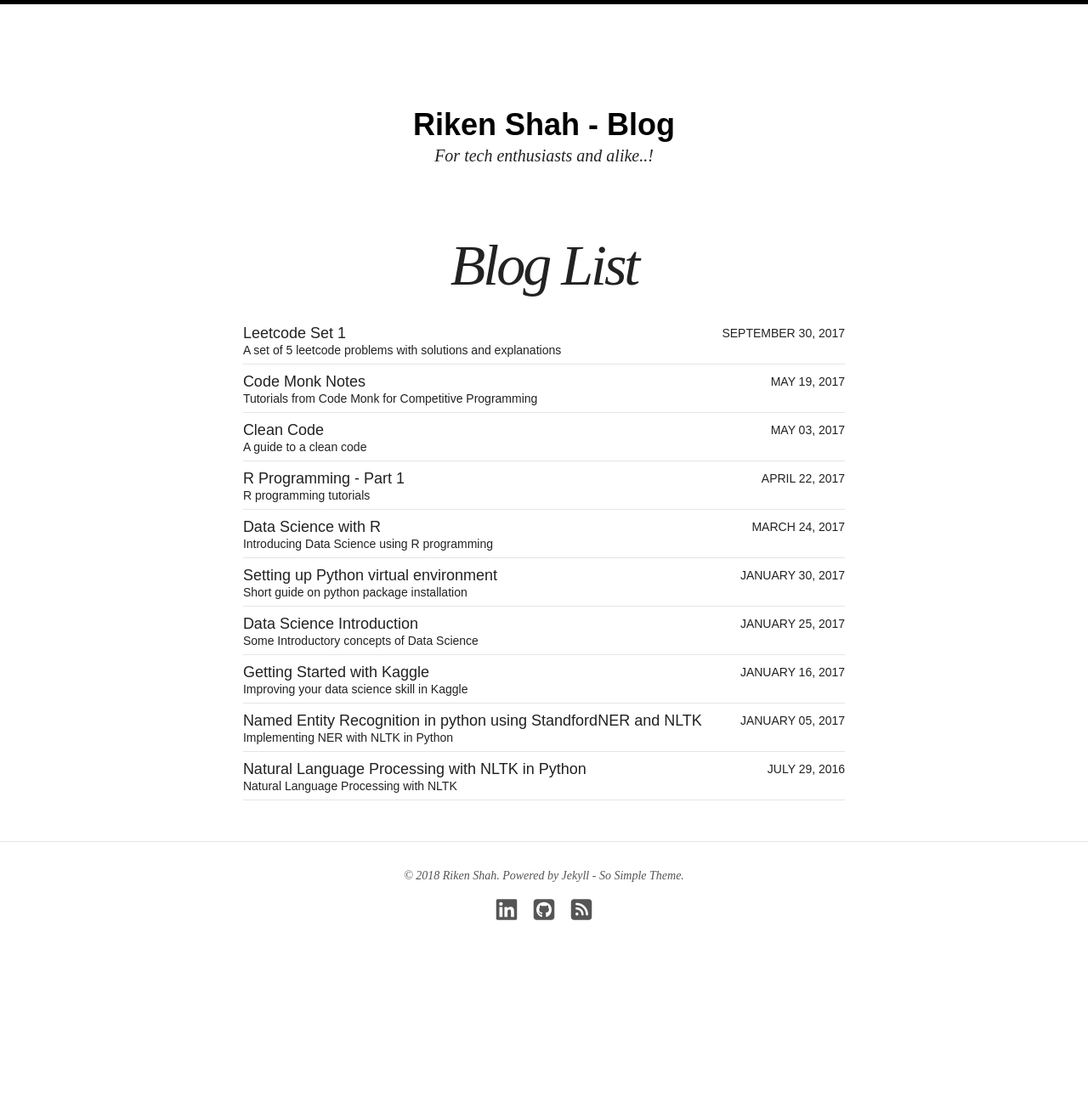
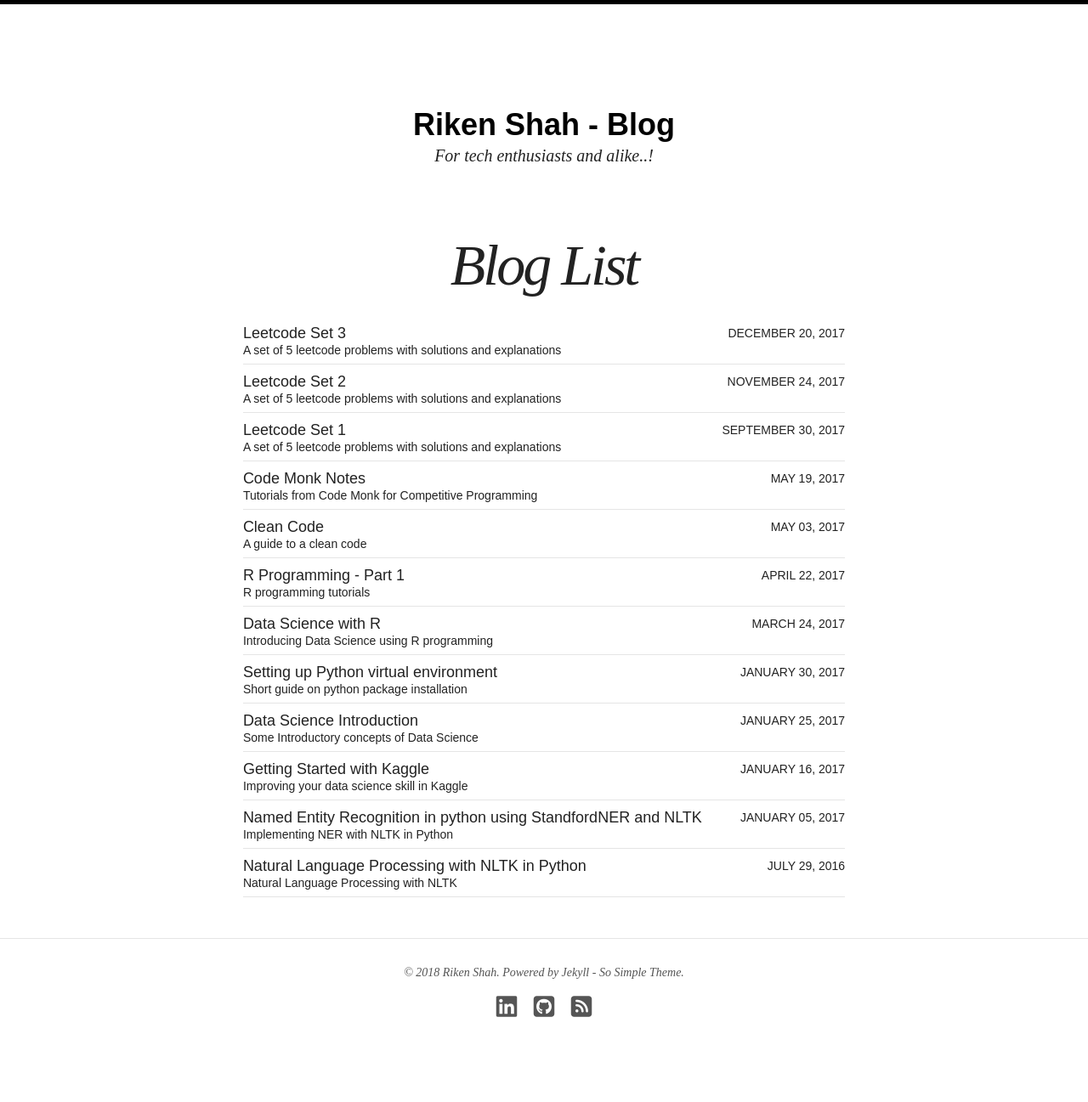
Before and after one commit to rikenshah/rikenshah.github.io, a Jekyll site: the page built from blog/index.md, in a window 1280 px wide. Shown: the whole page at 85% size. Built offline with Jekyll 4.4.1, drawn with Linux system fonts in a browser that asks for light colours; nearby versions of some CDN libraries; before the commit the page ends 1183 px from its top, so only the background shows below that; some of the changed lines change nothing that is shown.

Commit message:
Automated Commit

````diff
--- a/_posts/articles/2017-09-30-leetcode-set-1.md
+++ b/_posts/articles/2017-09-30-leetcode-set-1.md
@@ -10,8 +10,6 @@ share: true
 modified: 2017-11-30T14:18:57-04:00
 published: true
 ---
-# Set 1
-
 ### 1. Two Sum II - Input array is sorted
 
 Find problem details here : [https://leetcode.com/problems/two-sum-ii-input-array-is-sorted/description/](https://leetcode.com/problems/two-sum-ii-input-array-is-sorted/description/)
--- /dev/null
+++ b/_posts/articles/2017-11-24-leetcode-set-2.md
@@ -0,0 +1,347 @@
+---
+layout: post
+title: Leetcode Set 2
+excerpt: "A set of 5 leetcode problems with solutions and explanations"
+categories: articles
+tags: [algorithms, leetcode]
+author: riken_shah
+comments: true
+share: true
+modified: 2017-11-24T14:18:57-04:00
+published: true
+---
+
+### 1. Implement StrStr
+
+Find problem details here : [https://leetcode.com/problems/implement-strstr/description/](https://leetcode.com/problems/implement-strstr/description/)
+
+Find needle in haystack.
+
+#### My Accepted Solution :
+
+Many edge cases has to be taken care of. However, check other solution which smartly handles all test cases.
+
+```java
+class Solution {
+    public int strStr(String haystack, String needle) {
+        int m = needle.length();
+        int n = haystack.length();
+        if(m>n) return -1;
+        if(m==0 && n!=0) return 0;
+        if(m == 0 && n == 0) return 0;
+        if(m == 0 || n == 0) return -1;
+        for(int i=0;i<=n-m;i++){
+            boolean flag = true;
+            for(int j=0; j<m;j++){
+                if(needle.charAt(j) != haystack.charAt(i+j)){
+                    flag = false;
+                    break;
+                }
+            }
+            if (flag){
+                return i;
+            }
+        }
+        return -1;
+    }
+}
+```
+
+#### Other Solutions
+
+Very elegant solution. All edge cases are taken care of.
+
+```java
+public int strStr(String haystack, String needle) {
+  for (int i = 0; ; i++) {
+    for (int j = 0; ; j++) {
+      if (j == needle.length()) return i;
+      if (i + j == haystack.length()) return -1;
+      if (needle.charAt(j) != haystack.charAt(i + j)) break;
+    }
+  }
+}
+```
+
+---
+
+### 2.  K Pairs with smallest sums
+
+Find problem details here : [https://leetcode.com/problems/find-k-pairs-with-smallest-sums/description/](https://leetcode.com/problems/find-k-pairs-with-smallest-sums/description/)
+
+ You are given two integer arrays nums1 and nums2 sorted in ascending order and an integer k. Define a pair (u,v) which consists of one element from the first array and one element from the second array. Find the k pairs (u1,v1),(u2,v2) ...(uk,vk) with the smallest sums.
+
+Example 1:
+Given nums1 = [1,7,11], nums2 = [2,4,6],  k = 3
+
+Return: [1,2],[1,4],[1,6]
+
+The first 3 pairs are returned from the sequence:
+[1,2],[1,4],[1,6],[7,2],[7,4],[11,2],[7,6],[11,4],[11,6]
+
+#### My Accepted Solution :
+
+Limiting till k allows to reduce computations. But can be further improved.
+
+```python
+class Solution(object):
+    def kSmallestPairs(self, nums1, nums2, k):
+        """
+        :type nums1: List[int]
+        :type nums2: List[int]
+        :type k: int
+        :rtype: List[List[int]]
+        """
+        if k<=0:
+            return []
+
+        tupleList = []
+        for i in nums1[:k]:
+            for j in nums2[:k]:
+                tupleList.append((i,j))
+
+        tupleList.sort(key = sum)
+        return tupleList[:k]
+```
+
+#### Other Solutions
+
+Most efficient -  We maintain a min heap of first k pairs and
+keep taking one one entry off.
+
+[See this link](https://leetcode.com/problems/find-k-pairs-with-smallest-sums/discuss/84551) for more detailed explanation.
+
+```java
+public class Solution {
+    public List<int[]> kSmallestPairs(int[] nums1, int[] nums2, int k) {
+        PriorityQueue<int[]> que = new PriorityQueue<>((a,b)->a[0]+a[1]-b[0]-b[1]);
+        List<int[]> res = new ArrayList<>();
+        if(nums1.length==0 || nums2.length==0 || k==0) return res;
+        for(int i=0; i<nums1.length && i<k; i++) que.offer(new int[]{nums1[i], nums2[0], 0});
+        while(k-- > 0 && !que.isEmpty()){
+            int[] cur = que.poll();
+            res.add(new int[]{cur[0], cur[1]});
+            if(cur[2] == nums2.length-1) continue;
+            que.offer(new int[]{cur[0],nums2[cur[2]+1], cur[2]+1});
+        }
+        return res;
+    }
+}
+```
+
+More elaborate solution
+
+```java
+public class Solution {
+    class Pair{
+        int[] pair;
+        int idx; // current index to nums2
+        long sum;
+        Pair(int idx, int n1, int n2){
+            this.idx = idx;
+            pair = new int[]{n1, n2};
+            sum = (long) n1 + (long) n2;
+        }
+    }
+    class CompPair implements Comparator<Pair> {
+        public int compare(Pair p1, Pair p2){
+            return Long.compare(p1.sum, p2.sum);
+        }
+    }
+    public List<int[]> kSmallestPairs(int[] nums1, int[] nums2, int k) {
+        List<int[]> ret = new ArrayList<>();
+        if (nums1==null || nums2==null || nums1.length ==0 || nums2.length ==0) return ret;
+        int len1 = nums1.length, len2=nums2.length;
+
+        PriorityQueue<Pair> q = new PriorityQueue(k, new CompPair());
+        for (int i=0; i<nums1.length && i<k ; i++) { // only need first k number in nums1 to start
+            q.offer( new Pair(0, nums1[i],nums2[0]) );
+        }
+        for (int i=1; i<=k && !q.isEmpty(); i++) { // get the first k sums
+            Pair p = q.poll();
+            ret.add( p.pair );
+            if (p.idx < len2 -1 ) { // get to next value in nums2
+                int next = p.idx+1;
+                q.offer( new Pair(next, p.pair[0], nums2[next]) );
+            }
+        }
+        return ret;
+    }
+}
+```
+
+Other Solution
+
+```python
+def kSmallestPairs(self, nums1, nums2, k):
+    streams = map(lambda u: ([u+v, u, v] for v in nums2), nums1)
+    stream = heapq.merge(*streams)
+    return [suv[1:] for suv in itertools.islice(stream, k)]
+```
+
+---
+
+### 3. Longest Substring Without Repeating Characters
+
+Find problem details here : [https://leetcode.com/problems/longest-substring-without-repeating-characters/description/](https://leetcode.com/problems/longest-substring-without-repeating-characters/description/)
+
+Given a string, find the length of the longest substring without repeating characters.
+
+Examples:
+
+Given "abcabcbb", the answer is "abc", which the length is 3.
+
+Given "bbbbb", the answer is "b", with the length of 1.
+
+Given "pwwkew", the answer is "wke", with the length of 3. Note that the answer must be a substring, "pwke" is a subsequence and not a substring.
+
+#### My Accepted Solution :
+
+Start with an empty current string. Keep on adding characters till a repeated character is found. Update count whenever a repeated character is found.
+
+```java
+class Solution {
+    public int lengthOfLongestSubstring(String s) {
+        String current = "";
+        int count = 0;
+        for(int i=0;i<s.length();i++){
+            int found_index = current.indexOf(s.charAt(i));
+            if(found_index != -1){
+                count = Math.max(count,current.length());
+                current = current.substring(found_index+1);
+            }
+            current += s.charAt(i);
+        }
+        count = Math.max(count,current.length());
+        return count;
+    }
+}
+```
+
+#### Other Solutions
+
+```java
+public class Solution {
+    public int lengthOfLongestSubstring(String s) {
+        int result = 0;
+        int[] cache = new int[256];
+        for (int i = 0, j = 0; i < s.length(); i++) {
+            j = (cache[s.charAt(i)] > 0) ? Math.max(j, cache[s.charAt(i)]) : j;
+            cache[s.charAt(i)] = i + 1;
+            result = Math.max(result, i - j + 1);
+        }
+        return result;
+    }
+}
+```
+
+---
+
+### 4. Same Tree
+
+Find problem details here : [https://leetcode.com/problems/same-tree/description/](https://leetcode.com/problems/same-tree/description/)
+
+ Given two binary trees, write a function to check if they are the same or not. Two binary trees are considered the same if they are structurally identical and the nodes have the same value.
+
+#### My Accepted Solution :
+
+```python
+# Definition for a binary tree node.
+# class TreeNode(object):
+#     def __init__(self, x):
+#         self.val = x
+#         self.left = None
+#         self.right = None
+
+class Solution(object):
+    def isSameTree(self, p, q):
+        """
+        :type p: TreeNode
+        :type q: TreeNode
+        :rtype: bool
+        """
+        if p == None and q == None:
+            return True
+
+        while p!=None:
+            if q == None:
+                return False
+            if p.val == q.val:
+                return self.isSameTree(p.left,q.left) & self.isSameTree(p.right,q.right)
+            else:
+                return False
+
+        return False
+```
+
+#### Other Solutions
+
+```java
+public boolean isSameTree(TreeNode p, TreeNode q) {
+    if(p == null && q == null) return true;
+    if(p == null || q == null) return false;
+    if(p.val == q.val)
+        return isSameTree(p.left, q.left) && isSameTree(p.right, q.right);
+    return false;
+}
+```
+
+---
+
+### 5. Binary Tree Paths
+
+Find problem details here : [https://leetcode.com/problems/binary-tree-paths/description/](https://leetcode.com/problems/binary-tree-paths/description/)
+
+#### My Accepted Solution :
+
+```python
+# Definition for a binary tree node.
+# class TreeNode(object):
+#     def __init__(self, x):
+#         self.val = x
+#         self.left = None
+#         self.right = None
+
+class Solution(object):
+    def binaryTreePaths(self, root):
+        """
+        :type root: TreeNode
+        :rtype: List[str]
+        """
+        if not root:
+            return []
+
+        current_path = ""
+        visited = {}
+        path_list = []
+        return self.dfs_travel(root,current_path,path_list)
+
+    def dfs_travel(self,root,current_path, path_list):
+        if root.left:
+            self.dfs_travel(root.left,current_path+ str(root.val) + "->",path_list)
+        if root.right:
+            self.dfs_travel(root.right,current_path+ str(root.val) + "->",path_list)
+        if not root.left and not root.right:
+            # print root.val
+            current_path += str(root.val)
+            path_list.append(current_path)
+
+        return path_list
+```
+
+#### Other Solutions
+
+Smart recursive solution. With each call, we append the appropriate values.
+
+```java
+public List<String> binaryTreePaths(TreeNode root) {
+    List<String> answer = new ArrayList<String>();
+    if (root != null) searchBT(root, "", answer);
+    return answer;
+}
+private void searchBT(TreeNode root, String path, List<String> answer) {
+    if (root.left == null && root.right == null) answer.add(path + root.val);
+    if (root.left != null) searchBT(root.left, path + root.val + "->", answer);
+    if (root.right != null) searchBT(root.right, path + root.val + "->", answer);
+}
+```
--- /dev/null
+++ b/_posts/articles/2017-12-20-leetcode-set-3.md
@@ -0,0 +1,12 @@
+---
+layout: post
+title: Leetcode Set 3
+excerpt: "A set of 5 leetcode problems with solutions and explanations"
+categories: articles
+tags: [algorithms, leetcode]
+author: riken_shah
+comments: true
+share: true
+modified: 2017-12-20T14:18:57-04:00
+published: true
+---
````
